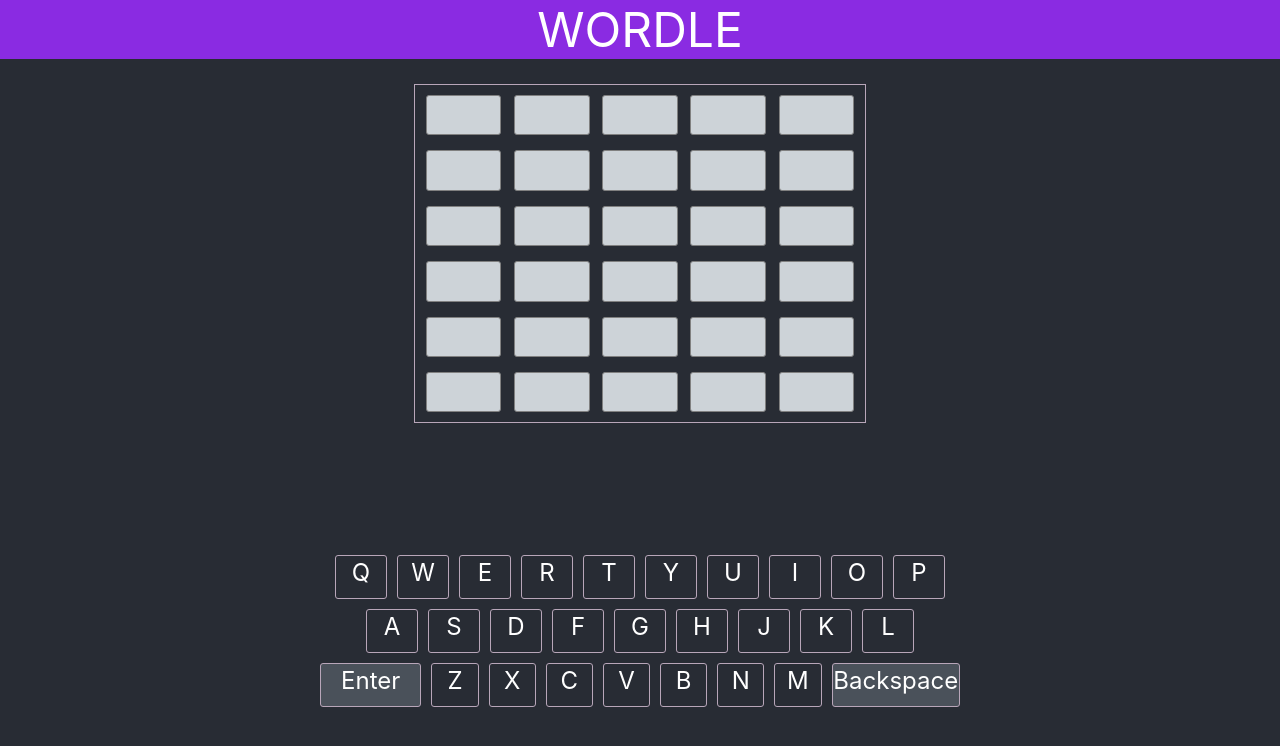
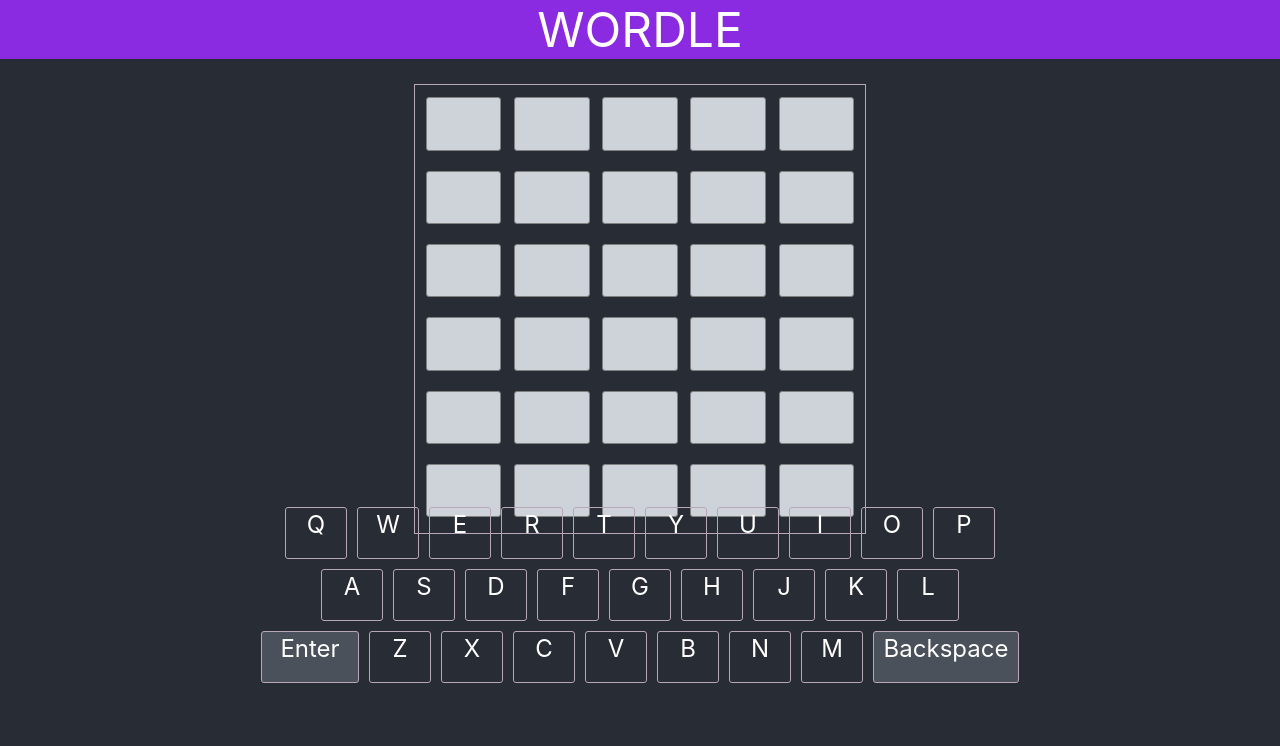
Before and after one commit to M9Bene/wordle_react, a React (Create React App) app in the folder wordle_react/: page / in a window 1280 px wide. Shown: the top 746 px of the page. Built offline with nearby package versions, Linux system fonts and the light colour scheme.

Commit message:
Fix: Css styling.

```diff
--- a/wordle_react/src/App.css
+++ b/wordle_react/src/App.css
@@ -35,7 +35,7 @@
 .guesses {
   margin-top: 25px;
   width: 450px;
-  min-height: 20em;
+  min-height: 28em;
   border: 1px solid #b8a6b9;
   flex-direction: column;
 }
--- a/wordle_react/src/components/GuessBar.css
+++ b/wordle_react/src/components/GuessBar.css
@@ -6,12 +6,12 @@
 }
 
 .guess-letter {
-    margin: 0.2em 0.25em;
+    margin: 0.3em 0.25em;
     flex: 33%;
     display: grid;
     background-color: #cdd3d8;
     place-items: center;
-    min-height: 1.5em;
+    min-height: 2em;
     font-size: 1.6em;
     font-weight: bolder;
     border: 1px solid gray;
--- a/wordle_react/src/components/Key.css
+++ b/wordle_react/src/components/Key.css
@@ -1,6 +1,6 @@
 .key {
-    width: 50px;
-    height: 40px;
+    min-width: 2.5em;
+    height: 2em;
     margin: 5px;
     padding: 2px 0 0 0;
     font-size: x-large;
--- a/wordle_react/src/components/KeyBoard.css
+++ b/wordle_react/src/components/KeyBoard.css
@@ -3,7 +3,7 @@
     height: 250px;
     margin-top: 10px;
     position: fixed;
-    bottom: 0;
+    bottom: 3em;
 }
 
 .keyboard-line {
@@ -16,10 +16,10 @@
 
 .enter {
     background-color: #4a515a;
-    width: 110px;
+    min-width: 4em;
 }
 
 .backspace {
     background-color: #4a515a;
-    width: 140px;
+    min-width: 6em;
 }
```
